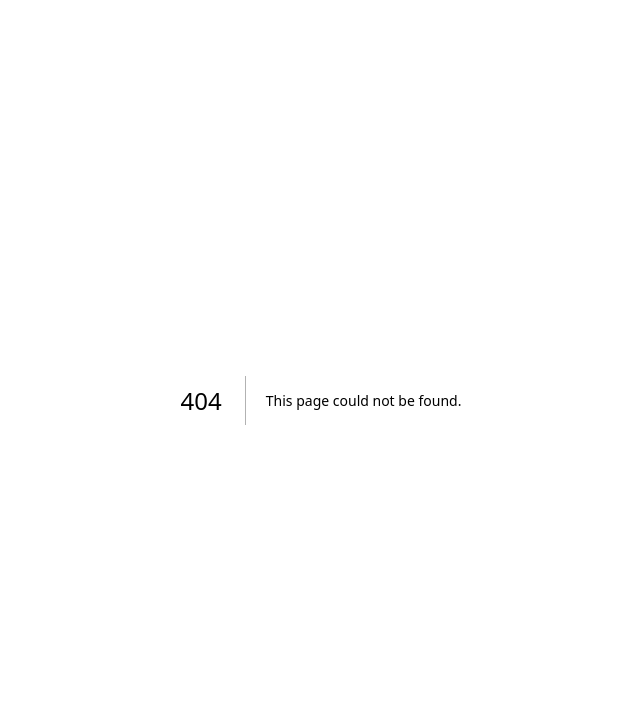
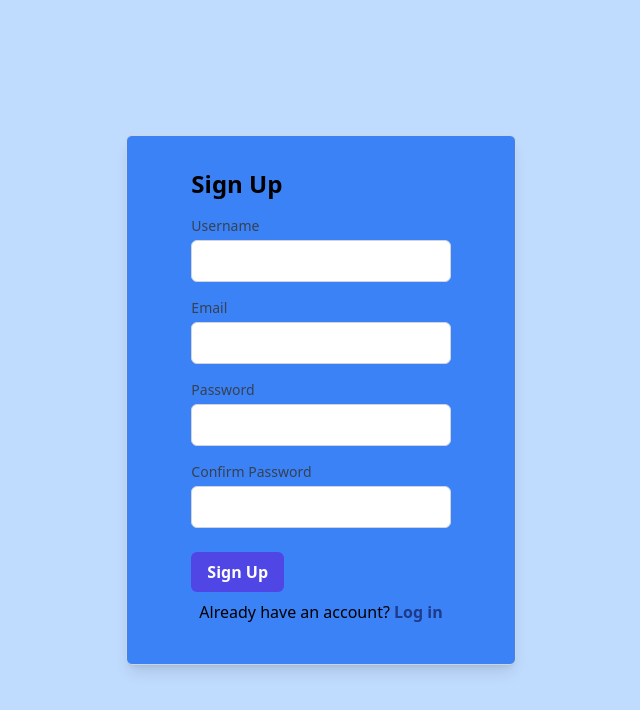
Before and after one commit to CodeDroid999/graphical-password-auth, a Next.js app: page /sign-up in a window 1280 px wide. Before the commit this address had no page. Shown: the top 710 px of the page, without its empty margins (319-959 px from the left). Built offline with nearby package versions, Linux system fonts and the light colour scheme.

Commit message:
add basic pages structure

```diff
--- a/next.config.js
+++ b/next.config.js
@@ -1,5 +1,8 @@
 /** @type {import('next').NextConfig} */
 const nextConfig = {
+  images: {
+    domains : ['tailwindui.com'],
+  },
   reactStrictMode: true,
 }
 
--- a/package.json
+++ b/package.json
@@ -17,6 +17,7 @@
     "postcss": "8.4.27",
     "react": "18.2.0",
     "react-dom": "18.2.0",
+    "tailwind": "^4.0.0",
     "tailwindcss": "3.3.3",
     "typescript": "5.1.6"
   }
--- a/pages/index.tsx
+++ b/pages/index.tsx
@@ -1,118 +1,94 @@
-import Image from 'next/image'
-import { Inter } from 'next/font/google'
-
-const inter = Inter({ subsets: ['latin'] })
+import Image from 'next/image';
 
 export default function Home() {
   return (
-    <main
-      className={`flex min-h-screen flex-col items-center justify-between p-24 ${inter.className}`}
-    >
-      <div className="z-10 max-w-5xl w-full items-center justify-between font-mono text-sm lg:flex">
-        <p className="fixed left-0 top-0 flex w-full justify-center border-b border-gray-300 bg-gradient-to-b from-zinc-200 pb-6 pt-8 backdrop-blur-2xl dark:border-neutral-800 dark:bg-zinc-800/30 dark:from-inherit lg:static lg:w-auto  lg:rounded-xl lg:border lg:bg-gray-200 lg:p-4 lg:dark:bg-zinc-800/30">
-          Get started by editing&nbsp;
-          <code className="font-mono font-bold">pages/index.tsx</code>
-        </p>
-        <div className="fixed bottom-0 left-0 flex h-48 w-full items-end justify-center bg-gradient-to-t from-white via-white dark:from-black dark:via-black lg:static lg:h-auto lg:w-auto lg:bg-none">
-          <a
-            className="pointer-events-none flex place-items-center gap-2 p-8 lg:pointer-events-auto lg:p-0"
-            href="https://vercel.com?utm_source=create-next-app&utm_medium=default-template-tw&utm_campaign=create-next-app"
-            target="_blank"
-            rel="noopener noreferrer"
-          >
-            By{' '}
-            <Image
-              src="/vercel.svg"
-              alt="Vercel Logo"
-              className="dark:invert"
-              width={100}
-              height={24}
-              priority
-            />
-          </a>
+    <div>
+      <div className="bg-blue-200">
+        <header className="absolute inset-x-0 top-0 z-50">
+          <nav className="flex items-center justify-between p-6 lg:px-8" aria-label="Global">
+            <div className="flex lg:flex-1">
+              <a href="#" className="-m-1.5 p-1.5">
+                <span className="sr-only">Your Company</span>
+                <Image className="h-8 w-auto"
+                  width={160}
+                  height={40}
+                  src="/public/logo.jpg" alt="" />
+              </a>
+            </div>
+            <div className="flex lg:hidden">
+              <button type="button" className="-m-2.5 inline-flex items-center justify-center rounded-md p-2.5 text-gray-700">
+                <span className="sr-only">Open main menu</span>
+                <svg className="h-6 w-6" fill="none" viewBox="0 0 24 24" strokeWidth="1.5" stroke="currentColor" aria-hidden="true">
+                  <path strokeLinecap="round" strokeLinejoin="round" d="M3.75 6.75h16.5M3.75 12h16.5m-16.5 5.25h16.5" />
+                </svg>
+              </button>
+            </div>
+            <div className="hidden lg:flex lg:gap-x-12">
+              <a href="#" className="text-sm font-semibold leading-6 text-gray-900">Product</a>
+              <a href="#" className="text-sm font-semibold leading-6 text-gray-900">Features</a>
+              <a href="#" className="text-sm font-semibold leading-6 text-gray-900">Marketplace</a>
+              <a href="#" className="text-sm font-semibold leading-6 text-gray-900">Company</a>
+            </div>
+            <div className="hidden lg:flex lg:flex-1 lg:justify-end">
+              <a href="log-in" className="text-sm font-semibold leading-6 text-gray-900">Log in <span aria-hidden="true">&rarr;</span></a>
+            </div>
+          </nav>
+          <div className="lg:hidden" role="dialog" aria-modal="true">
+            <div className="fixed inset-0 z-50"></div>
+            <div className="fixed inset-y-0 right-0 z-50 w-full overflow-y-auto bg-white px-6 py-6 sm:max-w-sm sm:ring-1 sm:ring-gray-900/10">
+              <div className="flex items-center justify-between">
+                <a href="#" className="-m-1.5 p-1.5">
+                  <span className="sr-only">Your Company</span>
+                  <Image className="h-8 w-auto"
+                    width={160}
+                    height={40}
+                    src="https://tailwindui.com/img/logos/mark.svg?color=indigo&shade=600" alt="" />
+                </a>
+                <button type="button" className="-m-2.5 rounded-md p-2.5 text-gray-700">
+                  <span className="sr-only">Close menu</span>
+                  <svg className="h-6 w-6" fill="none" viewBox="0 0 24 24" strokeWidth="1.5" stroke="currentColor" aria-hidden="true">
+                    <path strokeLinecap="round" strokeLinejoin="round" d="M6 18L18 6M6 6l12 12" />
+                  </svg>
+                </button>
+              </div>
+              <div className="mt-6 flow-root">
+                <div className="-my-6 divide-y divide-gray-500/10">
+                  <div className="space-y-2 py-6">
+                    <a href="#" className="-mx-3 block rounded-lg px-3 py-2 text-base font-semibold leading-7 text-gray-900 hover:bg-gray-50">Product</a>
+                    <a href="#" className="-mx-3 block rounded-lg px-3 py-2 text-base font-semibold leading-7 text-gray-900 hover:bg-gray-50">Features</a>
+                    <a href="#" className="-mx-3 block rounded-lg px-3 py-2 text-base font-semibold leading-7 text-gray-900 hover:bg-gray-50">Marketplace</a>
+                    <a href="#" className="-mx-3 block rounded-lg px-3 py-2 text-base font-semibold leading-7 text-gray-900 hover:bg-gray-50">Company</a>
+                  </div>
+                  <div className="py-6">
+                    <a href="#" className="-mx-3 block rounded-lg px-3 py-2.5 text-base font-semibold leading-7 text-gray-900 hover:bg-gray-50">Log in</a>
+                  </div>
+                </div>
+              </div>
+            </div>
+          </div>
+        </header>
+
+        <div className="relative isolate px-6 pt-10 lg:px-8">
+          <div className="absolute inset-x-0 -top-40 -z-10 transform-gpu overflow-hidden blur-3xl sm:-top-80" aria-hidden="true">
+            <div className="relative left-[calc(50%-11rem)] aspect-[1155/678] w-[36.125rem] -translate-x-1/2 rotate-[30deg] bg-gradient-to-tr from-[#ff80b5] to-[#9089fc] opacity-30 sm:left-[calc(50%-30rem)] sm:w-[72.1875rem]" style={{ clipPath: "polygon(74.1% 44.1%, 100% 61.6%, 97.5% 26.9%, 85.5% 0.1%, 80.7% 2%, 72.5% 32.5%, 60.2% 62.4%, 52.4% 68.1%, 47.5% 58.3%, 45.2% 34.5%, 27.5% 76.7%, 0.1% 64.9%, 17.9% 100%, 27.6% 76.8%, 76.1% 97.7%, 74.1% 44.1%)" }}></div>
+          </div>
+          <div className="mx-auto max-w-2xl py-32 sm:py-48 lg:py-56">
+
+            <div className="text-center">
+              <h1 className="text-4xl font-bold tracking-tight text-gray-900 sm:text-4xl">Data to enrich your online business</h1>
+              <p className="mt-6 text-lg leading-8 text-gray-600">
+              Graphical Password Auth Tool is an innovative and user-friendly authentication system designed to enhance security while providing a memorable and engaging user experience. Unlike traditional text-based passwords, this tool employs a visually appealing approach that allows dyslexic users to create and authenticate passwords using images, patterns, or shapes.</p>
+              <div className="mt-10 flex items-center justify-center gap-x-6">
+                <a href="#" className="rounded-md bg-indigo-600 px-3.5 py-2.5 text-sm font-semibold text-white shadow-sm hover:bg-indigo-500 focus-visible:outline focus-visible:outline-2 focus-visible:outline-offset-2 focus-visible:outline-indigo-600">Get started</a>
+                <a href="#" className="text-sm font-semibold leading-6 text-gray-900">Learn more <span aria-hidden="true">→</span></a>
+              </div>
+            </div>
+          </div>
+          <div className="absolute inset-x-0 top-[calc(100%-13rem)] -z-10 transform-gpu overflow-hidden blur-3xl sm:top-[calc(100%-30rem)]" aria-hidden="true">
+            <div className="relative left-[calc(50%+3rem)] aspect-[1155/678] w-[36.125rem] -translate-x-1/2 bg-gradient-to-tr from-[#ff80b5] to-[#9089fc] opacity-30 sm:left-[calc(50%+36rem)] sm:w-[72.1875rem]" style={{ clipPath: "polygon(74.1% 44.1%, 100% 61.6%, 97.5% 26.9%, 85.5% 0.1%, 80.7% 2%, 72.5% 32.5%, 60.2% 62.4%, 52.4% 68.1%, 47.5% 58.3%, 45.2% 34.5%, 27.5% 76.7%, 0.1% 64.9%, 17.9% 100%, 27.6% 76.8%, 76.1% 97.7%, 74.1% 44.1%)" }}></div>
+          </div>
         </div>
       </div>
-
-      <div className="relative flex place-items-center before:absolute before:h-[300px] before:w-[480px] before:-translate-x-1/2 before:rounded-full before:bg-gradient-radial before:from-white before:to-transparent before:blur-2xl before:content-[''] after:absolute after:-z-20 after:h-[180px] after:w-[240px] after:translate-x-1/3 after:bg-gradient-conic after:from-sky-200 after:via-blue-200 after:blur-2xl after:content-[''] before:dark:bg-gradient-to-br before:dark:from-transparent before:dark:to-blue-700/10 after:dark:from-sky-900 after:dark:via-[#0141ff]/40 before:lg:h-[360px]">
-        <Image
-          className="relative dark:drop-shadow-[0_0_0.3rem_#ffffff70] dark:invert"
-          src="/next.svg"
-          alt="Next.js Logo"
-          width={180}
-          height={37}
-          priority
-        />
-      </div>
-
-      <div className="mb-32 grid text-center lg:max-w-5xl lg:w-full lg:mb-0 lg:grid-cols-4 lg:text-left">
-        <a
-          href="https://nextjs.org/docs?utm_source=create-next-app&utm_medium=default-template-tw&utm_campaign=create-next-app"
-          className="group rounded-lg border border-transparent px-5 py-4 transition-colors hover:border-gray-300 hover:bg-gray-100 hover:dark:border-neutral-700 hover:dark:bg-neutral-800/30"
-          target="_blank"
-          rel="noopener noreferrer"
-        >
-          <h2 className={`mb-3 text-2xl font-semibold`}>
-            Docs{' '}
-            <span className="inline-block transition-transform group-hover:translate-x-1 motion-reduce:transform-none">
-              -&gt;
-            </span>
-          </h2>
-          <p className={`m-0 max-w-[30ch] text-sm opacity-50`}>
-            Find in-depth information about Next.js features and API.
-          </p>
-        </a>
-
-        <a
-          href="https://nextjs.org/learn?utm_source=create-next-app&utm_medium=default-template-tw&utm_campaign=create-next-app"
-          className="group rounded-lg border border-transparent px-5 py-4 transition-colors hover:border-gray-300 hover:bg-gray-100 hover:dark:border-neutral-700 hover:dark:bg-neutral-800/30"
-          target="_blank"
-          rel="noopener noreferrer"
-        >
-          <h2 className={`mb-3 text-2xl font-semibold`}>
-            Learn{' '}
-            <span className="inline-block transition-transform group-hover:translate-x-1 motion-reduce:transform-none">
-              -&gt;
-            </span>
-          </h2>
-          <p className={`m-0 max-w-[30ch] text-sm opacity-50`}>
-            Learn about Next.js in an interactive course with&nbsp;quizzes!
-          </p>
-        </a>
-
-        <a
-          href="https://vercel.com/templates?framework=next.js&utm_source=create-next-app&utm_medium=default-template-tw&utm_campaign=create-next-app"
-          className="group rounded-lg border border-transparent px-5 py-4 transition-colors hover:border-gray-300 hover:bg-gray-100 hover:dark:border-neutral-700 hover:dark:bg-neutral-800/30"
-          target="_blank"
-          rel="noopener noreferrer"
-        >
-          <h2 className={`mb-3 text-2xl font-semibold`}>
-            Templates{' '}
-            <span className="inline-block transition-transform group-hover:translate-x-1 motion-reduce:transform-none">
-              -&gt;
-            </span>
-          </h2>
-          <p className={`m-0 max-w-[30ch] text-sm opacity-50`}>
-            Discover and deploy boilerplate example Next.js&nbsp;projects.
-          </p>
-        </a>
-
-        <a
-          href="https://vercel.com/new?utm_source=create-next-app&utm_medium=default-template-tw&utm_campaign=create-next-app"
-          className="group rounded-lg border border-transparent px-5 py-4 transition-colors hover:border-gray-300 hover:bg-gray-100 hover:dark:border-neutral-700 hover:dark:bg-neutral-800/30"
-          target="_blank"
-          rel="noopener noreferrer"
-        >
-          <h2 className={`mb-3 text-2xl font-semibold`}>
-            Deploy{' '}
-            <span className="inline-block transition-transform group-hover:translate-x-1 motion-reduce:transform-none">
-              -&gt;
-            </span>
-          </h2>
-          <p className={`m-0 max-w-[30ch] text-sm opacity-50`}>
-            Instantly deploy your Next.js site to a shareable URL with Vercel.
-          </p>
-        </a>
-      </div>
-    </main>
-  )
+    </div>
+  );
 }
--- /dev/null
+++ b/pages/log-in.tsx
@@ -0,0 +1,52 @@
+import { useState } from 'react';
+
+const Login: React.FC = () => {
+  const [username, setUsername] = useState('');
+  const [password, setPassword] = useState('');
+
+  const handleLogin = () => {
+    // Implement your login logic here
+    // You can use the entered username and password for authentication
+  };
+
+  return (
+    <div className="bg-blue-200 flex min-h-screen justify-center items-center">
+      <div className="bg-blue-600 p-8 border border-gray-300 rounded-md shadow-lg max-w-md">
+        <h2 className="text-2xl font-semibold mb-4">Login</h2>
+        <div className="mb-4">
+          <label htmlFor="username" className="block text-sm font-medium text-gray-700">
+            Username
+          </label>
+          <input
+            type="text"
+            id="username"
+            value={username}
+            onChange={(e) => setUsername(e.target.value)}
+            className="mt-1 p-2 border border-gray-300 rounded-md w-full"
+          />
+        </div>
+        <div className="mb-6">
+          <label htmlFor="password" className="block text-sm font-medium text-gray-700">
+            Password
+          </label>
+          <input
+            type="password"
+            id="password"
+            value={password}
+            onChange={(e) => setPassword(e.target.value)}
+            className="mt-1 p-2 border border-gray-300 rounded-md w-full"
+          />
+        </div>
+        <button
+          className="bg-indigo-600 text-white font-semibold px-4 py-2 rounded-md hover:bg-indigo-500"
+          onClick={handleLogin}
+        >
+          Login
+        </button>
+        <p className="p-2">Don't have an account?<a className="text-blue-900 font-bold" href href="/sign-up"> Sign up</a></p>
+      </div>
+    </div>
+  );
+};
+
+export default Login;
--- /dev/null
+++ b/pages/sign-up.tsx
@@ -0,0 +1,78 @@
+import { useState } from 'react';
+
+const Signup: React.FC = () => {
+  const [username, setUsername] = useState('');
+  const [email, setEmail] = useState('');
+  const [password, setPassword] = useState('');
+  const [confirmPassword, setConfirmPassword] = useState('');
+
+  const handleSignup = () => {
+    // Implement your signup logic here
+    // You can use the entered username, email, and password for registration
+  };
+
+  return (
+    <div className="bg-blue-200 flex min-h-screen justify-center items-center">
+      <div className="bg-blue-500 p-8 px-16 border border-gray-300 rounded-md shadow-lg max-w-md">
+        <h2 className="text-2xl font-semibold mb-4">Sign Up</h2>
+        <div className="mb-4">
+          <label htmlFor="username" className="block text-sm font-medium text-gray-700">
+            Username
+          </label>
+          <input
+            type="text"
+            id="username"
+            value={username}
+            onChange={(e) => setUsername(e.target.value)}
+            className="mt-1 p-2 border border-gray-300 rounded-md w-full"
+          />
+        </div>
+        <div className="mb-4">
+          <label htmlFor="email" className="block text-sm font-medium text-gray-700">
+            Email
+          </label>
+          <input
+            type="email"
+            id="email"
+            value={email}
+            onChange={(e) => setEmail(e.target.value)}
+            className="mt-1 p-2 border border-gray-300 rounded-md w-full"
+          />
+        </div>
+        <div className="mb-4">
+          <label htmlFor="password" className="block text-sm font-medium text-gray-700">
+            Password
+          </label>
+          <input
+            type="password"
+            id="password"
+            value={password}
+            onChange={(e) => setPassword(e.target.value)}
+            className="mt-1 p-2 border border-gray-300 rounded-md w-full"
+          />
+        </div>
+        <div className="mb-6">
+          <label htmlFor="confirmPassword" className="block text-sm font-medium text-gray-700">
+            Confirm Password
+          </label>
+          <input
+            type="password"
+            id="confirmPassword"
+            value={confirmPassword}
+            onChange={(e) => setConfirmPassword(e.target.value)}
+            className="mt-1 p-2 border border-gray-300 rounded-md w-full"
+          />
+        </div>
+        <button
+          className="bg-indigo-600 text-white font-semibold px-4 py-2 rounded-md hover:bg-indigo-500"
+          onClick={handleSignup}
+        >
+          Sign Up
+        </button>
+        <p className="p-2">Already have an account?<a className="text-blue-900 font-bold" href="/log-in"> Log in</a></p>
+      </div>
+    </div>
+  );
+};
+
+export default Signup;
--- a/tailwind.config.ts
+++ b/tailwind.config.ts
@@ -2,6 +2,7 @@ import type { Config } from 'tailwindcss'
 
 const config: Config = {
   content: [
+    'tailwindui.com',
     './pages/**/*.{js,ts,jsx,tsx,mdx}',
     './components/**/*.{js,ts,jsx,tsx,mdx}',
     './app/**/*.{js,ts,jsx,tsx,mdx}',
```
Also changed, not shown: public/logo.jpg (added), 1 other file (tests, documents, lock files or other folders).
